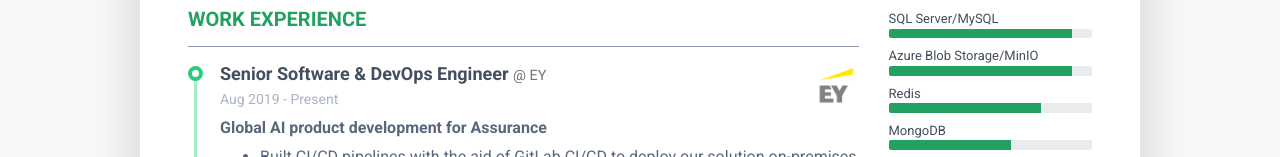
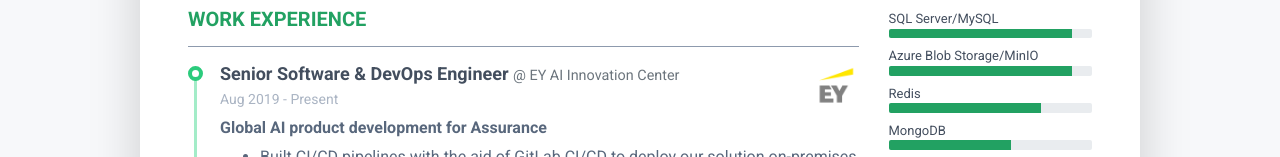
Before and after one commit to fernanalegria/resume, a React (Create React App) app: page / in a window 1280 px wide. Shown: the part 755-912 px from the top of the page. Built offline with nearby package versions, Linux system fonts and the light colour scheme.

Commit message:
feat: Make PDF version compatible across all browsers

```diff
--- a/src/assets/js/resumeStore.js
+++ b/src/assets/js/resumeStore.js
@@ -27,8 +27,6 @@ export const siteLinks = [
   }
 ];
 
-export const buttons = [];
-
 export const careerSummary = [
   "I'm a Full-Stack Engineer with over 3 years of experience working with Front-End frameworks (React, Vue.js, Angular, ...) and developing REST APIs and data pipelines mostly with Django and Python. Although mobile and desktop apps are not my expertise, I do have some knowledge of React Native and Electron as well. As a self-taught developer, I love to keep learning and challenging myself everyday. In the short term, I would like to improve my DevOps and Cloud Computing skills.",
   'In terms of languages, I have developed a high level of English over the last few years. Especially during my stay in Ireland and these last two years at EY, thanks to such an international work environment I proudly belong to.',
@@ -44,7 +42,7 @@ export const workExperience = [
     from: 'Aug 2019',
     to: 'Present',
     company: {
-      name: 'EY',
+      name: 'EY AI Innovation Center',
       logo: eyLogo
     },
     projects: [
@@ -81,7 +79,7 @@ export const workExperience = [
     from: 'Feb 2018',
     to: 'Jul 2019',
     company: {
-      name: 'EY'
+      name: 'EY AI Innovation Center'
     },
     projects: [
       {
--- a/src/components/header/Header.js
+++ b/src/components/header/Header.js
@@ -1,5 +1,5 @@
 import React from 'react';
-import { profileInfo, siteLinks, buttons } from '../../assets/js/resumeStore';
+import { profileInfo, siteLinks } from '../../assets/js/resumeStore';
 import SiteLink from './SiteLink';
 import PseudoLink from './PseudoLink';
 import ContactLink from './ContactLink';
@@ -39,12 +39,8 @@ const Header = ({ getResumeRef }) => (
                 <SiteLink href={href} icon={icon} text={text} />
               </li>
             ))}
-            {buttons.map(({ id, onClick, icon, text }) => (
-              <li className="mb-3 d-print-none" key={id}>
-                <PseudoLink onClick={onClick} icon={icon} text={text} />
-              </li>
-            ))}
             <li className="mb-3 d-print-none">
+              {process.env.NODE_ENV === 'development' ? (
                 <ReactToPrint
                   trigger={() => (
                     <PseudoLink
@@ -55,6 +51,13 @@ const Header = ({ getResumeRef }) => (
                   )}
                   content={() => getResumeRef()}
                 />
+              ) : (
+                <SiteLink
+                  href="/FernandoAlegria_Resume.pdf"
+                  icon="fas fa-file-pdf"
+                  text="Print or download"
+                />
+              )}
             </li>
           </ul>
         </div>
--- a/src/components/header/PseudoLink.js
+++ b/src/components/header/PseudoLink.js
@@ -4,7 +4,7 @@ class PseudoLink extends Component {
   render() {
     const { onClick, icon, text } = this.props;
     return (
-      <button className="btn-anchor" onClick={onClick} data-html2canvas-ignore>
+      <button className="btn-anchor" onClick={onClick}>
         <span className="fa-container text-center mr-2">
           <i className={`${icon} fa-fw`} />
         </span>
```
Also changed, not shown: 2 other files (tests, documents, lock files or other folders). Lines whose indentation alone changed are shown as unchanged.
